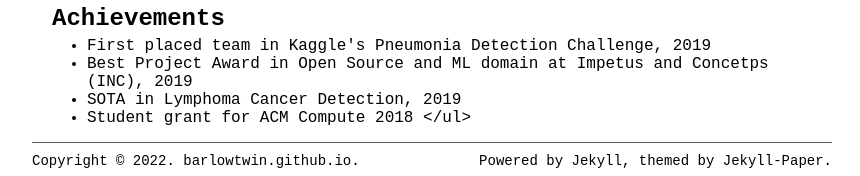
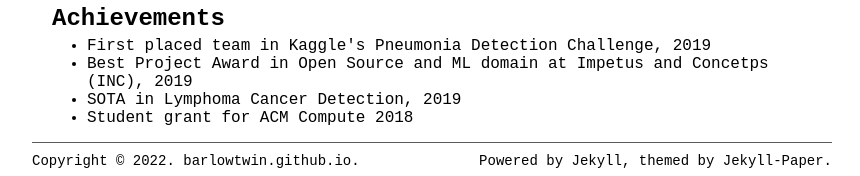
Before and after one commit to barlowtwin/sarang7m.github.io, a Jekyll site: the page built from pages/about.md, in a window 1280 px wide. Shown: the part 907-1083 px from the top of the page, without its empty margins (208-1068 px from the left). Built offline with Jekyll 4.4.1, drawn with Linux system fonts in a browser that asks for light colours.

```diff
--- a/pages/about.md
+++ b/pages/about.md
@@ -50,5 +50,5 @@ Computer Science Department
   <li>First placed team in Kaggle's Pneumonia Detection Challenge, 2019</li>
   <li>Best Project Award in Open Source and ML domain at Impetus and Concetps (INC), 2019</li>
   <li>SOTA in Lymphoma Cancer Detection, 2019</li>
-  <li>Student grant for ACM Compute 2018
+  <li>Student grant for ACM Compute 2018</li>
 </ul>
```
